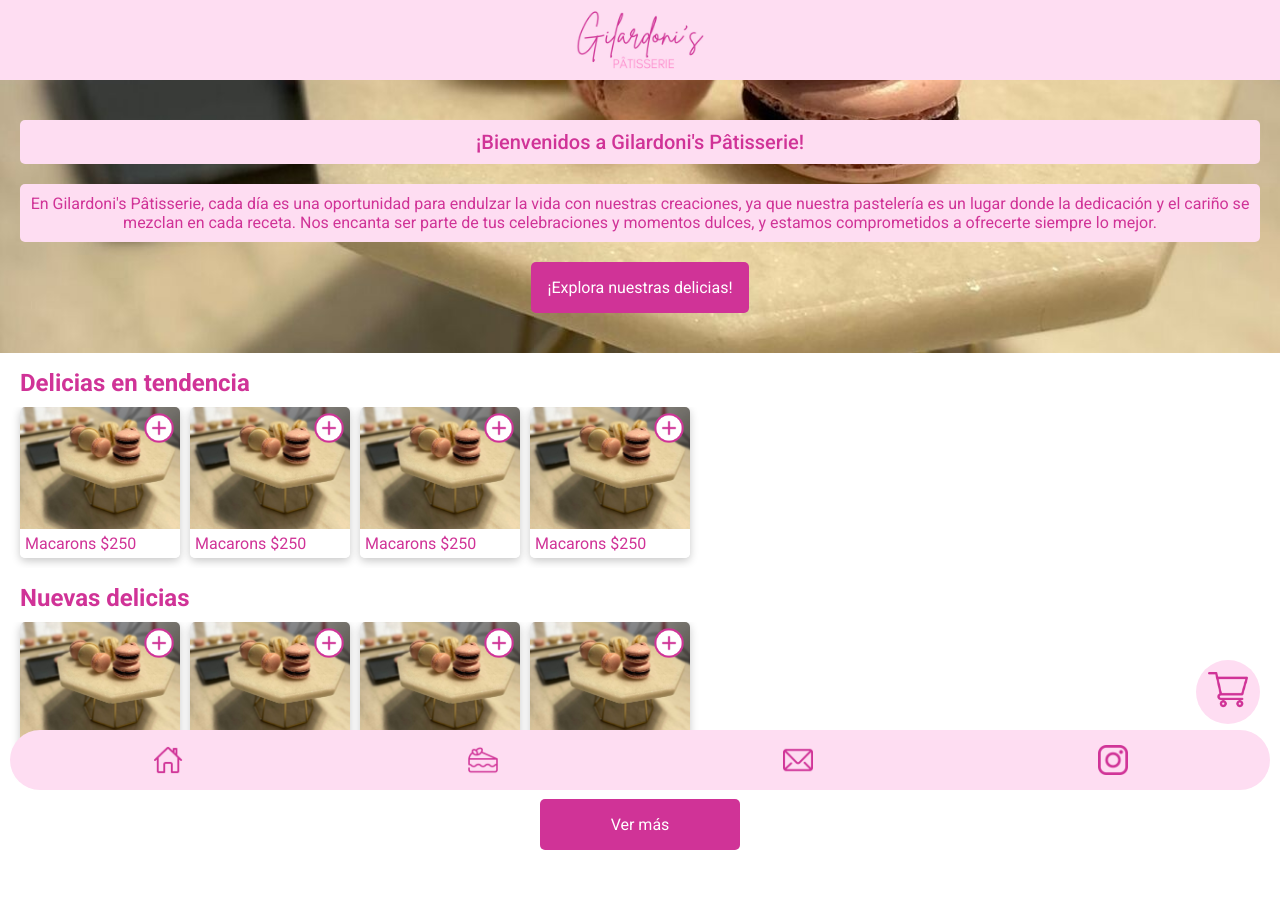
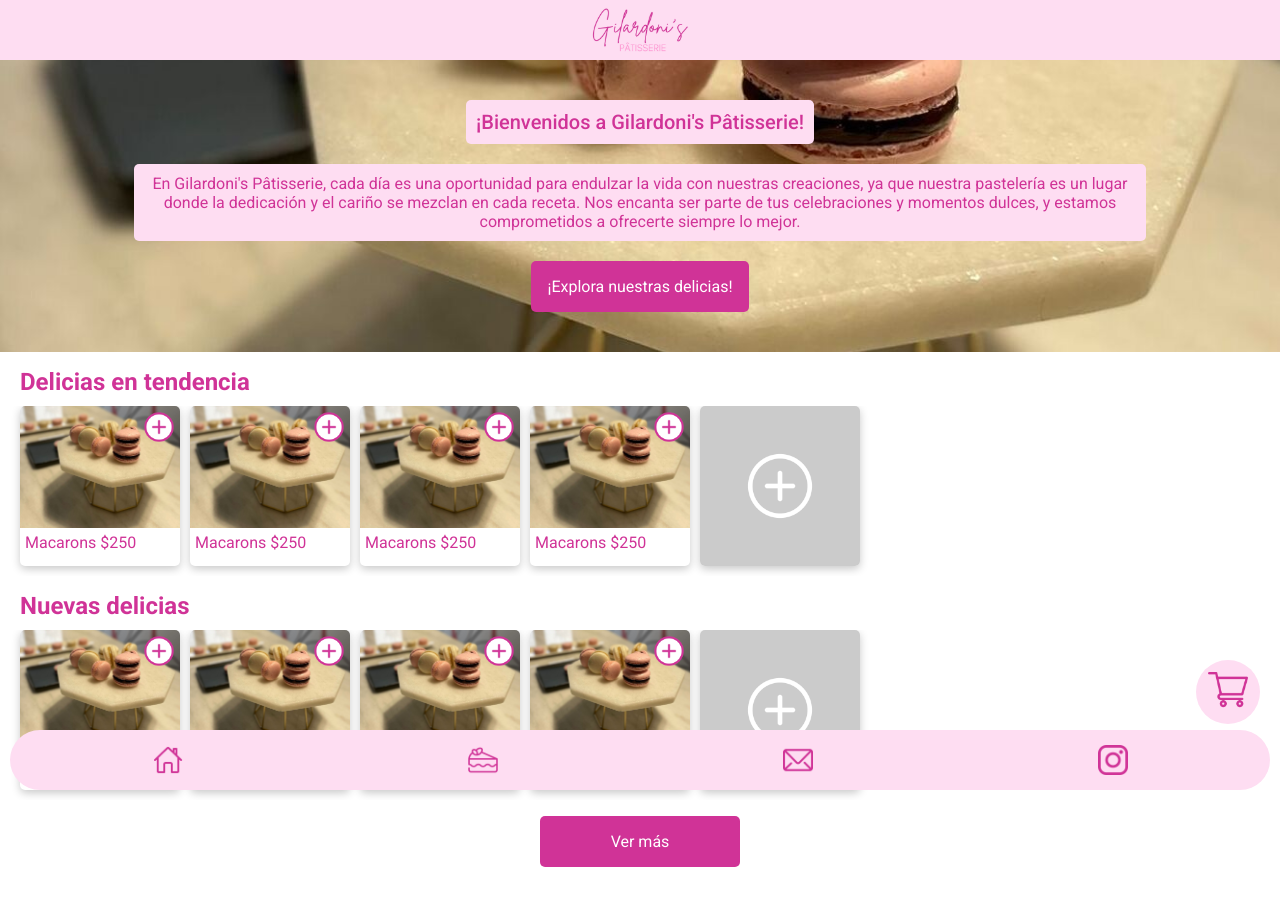
Before and after one commit to mchocho99/GilardonisPattisserie, a React (Vite) app in the folder gilardonis-pattisserie/: page / in a window 1280 px wide. Shown: the top 906 px of the page. Built offline with nearby package versions, Linux system fonts and the light colour scheme.

Commit message:
Css refactor and new more element on list

```diff
--- a/gilardonis-pattisserie/src/components/Article/Article.css
+++ b/gilardonis-pattisserie/src/components/Article/Article.css
@@ -2,9 +2,6 @@
 
 .article {
   background-size: cover;
-  display: flex;
-  flex-direction: column;
-  justify-content: center;
   padding: 2.5rem 1.25rem;
   position: relative;
   text-align: center;
@@ -24,9 +21,11 @@
       background-color: var(--primary-color);
       border-radius: 5px;
       color: var(--secondary-color);
+      display: inline-block;
       font-size: 1.25rem;
       font-weight: 500;
-      margin: 0 0 1.25rem 0;
+      margin: 0 auto 1.25rem auto;
+      max-width: 80%;
       padding: 0.625rem;
     }
 
@@ -35,7 +34,8 @@
       border-radius: 5px;
       color: var(--secondary-color);
       font-size: 1rem;
-      margin: 0 0 1.25rem 0;
+      margin: 0 auto 1.25rem auto;
+      max-width: 80%;
       padding: 0.625rem;
     }
   }
--- a/gilardonis-pattisserie/src/components/Item/Item.css
+++ b/gilardonis-pattisserie/src/components/Item/Item.css
@@ -9,6 +9,12 @@
     position: absolute;
     right: 0;
     width: 2.625rem;
+  }
+
+  .more-products {
+    border-radius: 5px;
+    display: block;
+    width: 10rem;
   }
 
   .product {
--- a/gilardonis-pattisserie/src/components/Item/Item.jsx
+++ b/gilardonis-pattisserie/src/components/Item/Item.jsx
@@ -1,13 +1,22 @@
 import PropTypes from "prop-types";
 
 import MoreIcon from "../../assets/moreIcon.png";
+import MoreProduct from "../../assets/moreProducts.png";
+
+import { ITEM_TYPE } from "./types";
 
 import "./Item.css";
 
-const Item = ({ image, name, prize }) => {
+const Item = ({ image, name, prize, type }) => {
   return (
+    <>
+      {type === ITEM_TYPE.MORE ? (
         <div className="item">
-      <img className="more" src={MoreIcon} />
+          <img className="more-products" src={MoreProduct} alt="More Product" />
+        </div>
+      ) : (
+        <div className="item">
+          <img className="more" src={MoreIcon} alt="More Icon" />
           <img className="product" src={image} alt={name} />
           <div className="bottom">
             <span>
@@ -15,13 +24,16 @@ const Item = ({ image, name, prize }) => {
             </span>
           </div>
         </div>
+      )}
+    </>
   );
 };
 
 Item.propTypes = {
   image: PropTypes.string.isRequired,
-  name: PropTypes.string.isRequired,
-  prize: PropTypes.number.isRequired,
+  name: PropTypes.string,
+  prize: PropTypes.number,
+  type: PropTypes.string,
 };
 
 export default Item;
--- /dev/null
+++ b/gilardonis-pattisserie/src/components/Item/types.js
@@ -0,0 +1,4 @@
+export const ITEM_TYPE = {
+  ELEMENT: "element",
+  MORE: "more",
+};
--- a/gilardonis-pattisserie/src/components/List/List.jsx
+++ b/gilardonis-pattisserie/src/components/List/List.jsx
@@ -1,6 +1,8 @@
 import PropTypes from "prop-types";
 
 import Item from "../Item/Item";
+
+import { ITEM_TYPE } from "../Item/types";
 
 import "./List.css";
 
@@ -10,8 +12,9 @@ const List = ({ className = null, elements, title = null }) => {
       <h2 className="title">{title}</h2>
       <div className="carroussel">
         {elements.map((element) => (
-          <Item key={element.id} {...element} />
+          <Item key={element.id} type={ITEM_TYPE.ELEMENT} {...element} />
         ))}
+        <Item key={-1} type={ITEM_TYPE.MORE} />
       </div>
     </div>
   );
--- a/gilardonis-pattisserie/src/variables.css
+++ b/gilardonis-pattisserie/src/variables.css
@@ -6,7 +6,7 @@
   --item-box-shadow: #c9c9c9;
 
   /* sizes */
-  --header-height: 10vh;
+  --header-height: 3.75rem;
   --home-gap: 1rem;
   --bottom-navigation-bar-height: 3.75rem;
   --bottom-navigation-bar-icons-height: 1.875rem;
```
Also changed, not shown: gilardonis-pattisserie/src/assets/moreProducts.png (added). Lines whose indentation alone changed are shown as unchanged.
